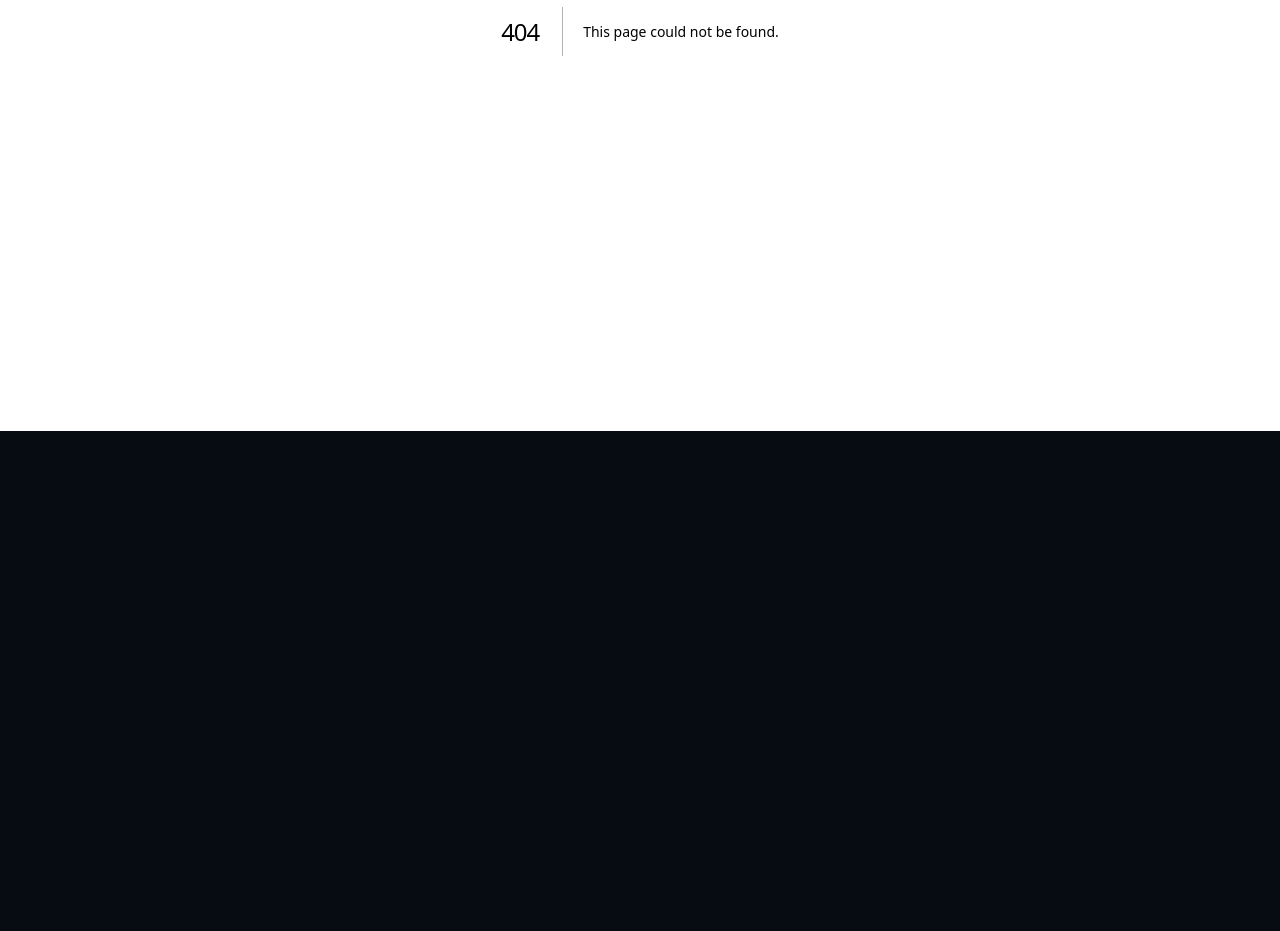
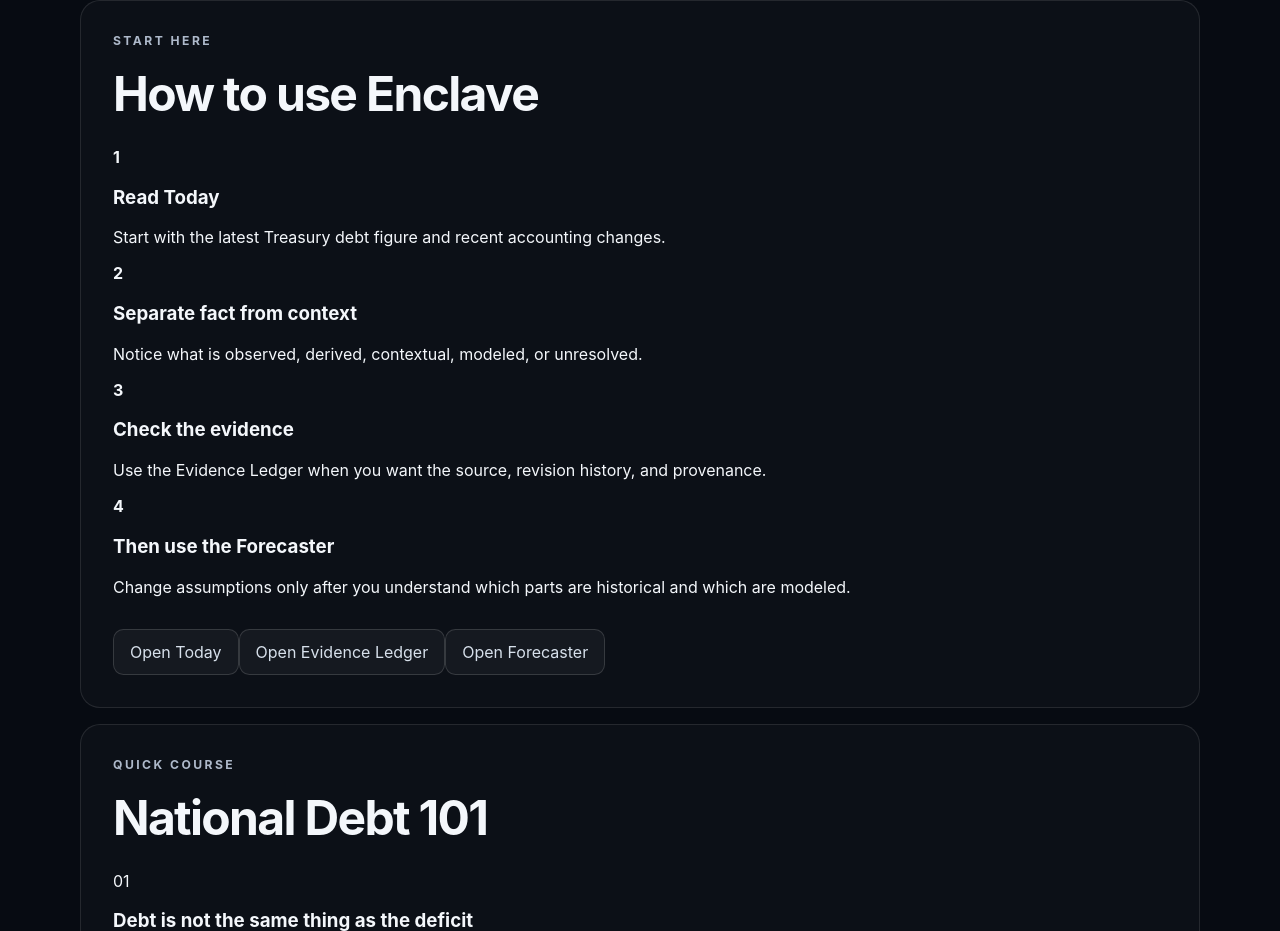
Before and after one commit to CSUF562/DebtForecaster, a Next.js app: page /learn in a window 1280 px wide. Before the commit this address had no page. Shown: the part 428-1359 px from the top of the page. Before the commit the page ends 859 px from the top, so only its background shows below. Built offline with nearby package versions, Linux system fonts and the light colour scheme.

Commit message:
Add beginner National Debt 101 Learn course

```diff
--- /dev/null
+++ b/app/learn/page.tsx
@@ -0,0 +1,192 @@
+import Link from "next/link";
+
+const lessons = [
+  {
+    number: "01",
+    title: "Debt is not the same thing as the deficit",
+    body:
+      "The federal deficit is the gap between what the government spends and what it collects over a period of time, usually a fiscal year. The national debt is the accumulated amount the federal government owes after years of borrowing, adjusted by other financing activity.",
+    takeaway: "Deficit is a flow. Debt is a stock."
+  },
+  {
+    number: "02",
+    title: "The debt has two major components",
+    body:
+      "Debt held by the public is Treasury debt held outside federal government accounts, including by investors, institutions, state and local governments, foreign holders, and the Federal Reserve. Intragovernmental holdings are Treasury securities held by federal trust funds and other government accounts.",
+    takeaway: "Enclave shows both because together they make up total public debt outstanding."
+  },
+  {
+    number: "03",
+    title: "Why can the debt change from one day to the next?",
+    body:
+      "Treasury financing activity changes as the government receives cash, makes payments, issues securities, redeems securities, and moves balances through federal accounts. A daily accounting change tells us what changed in the reported totals. It does not, by itself, prove why every dollar changed.",
+    takeaway: "Accounting establishes movement before causation."
+  },
+  {
+    number: "04",
+    title: "Why debt-to-GDP matters",
+    body:
+      "A dollar amount alone does not tell you how large a debt burden is relative to the economy supporting it. Debt-to-GDP compares debt with annual economic output and is one common way to discuss fiscal scale. It is useful context, not an automatic default trigger or a complete measure of fiscal health.",
+    takeaway: "Ratios add context, but no single ratio explains everything."
+  },
+  {
+    number: "05",
+    title: "The debt ceiling is not the same as new spending",
+    body:
+      "The statutory debt limit governs Treasury's authority to borrow to meet federal obligations already created under existing law. Debates over the debt limit are related to fiscal policy, but raising or suspending the limit does not itself create a new spending program.",
+    takeaway: "Borrowing authority and spending decisions are connected, but they are not identical."
+  },
+  {
+    number: "06",
+    title: "How Enclave wants you to read evidence",
+    body:
+      "Enclave separates observed accounting facts, derived measures, contextual evidence, modeled projections, hypotheses, and unresolved knowledge. That distinction is deliberate. A nearby economic event may be relevant context without being proven as the cause of a specific daily debt movement.",
+    takeaway: "The strongest answer is sometimes: we know this much, and not yet more."
+  }
+];
+
+const glossary = [
+  ["National debt", "The total outstanding federal debt reported by Treasury."],
+  ["Deficit", "When federal outlays exceed federal receipts over a period of time."],
+  ["Surplus", "When federal receipts exceed federal outlays over a period of time."],
+  ["Debt held by the public", "Federal debt held outside federal government accounts."],
+  ["Intragovernmental holdings", "Treasury securities held by federal government accounts and trust funds."],
+  ["Treasury security", "A federal borrowing instrument such as a bill, note, bond, or other Treasury security."],
+  ["Debt-to-GDP", "A ratio comparing debt with the size of the economy."],
+  ["Primary source", "The original government or institutional record rather than a secondary interpretation."],
+  ["Modeled projection", "A scenario produced from assumptions. It is not an observed fact or guaranteed forecast."],
+  ["Unresolved knowledge", "A question for which the available evidence does not yet justify a stronger conclusion."]
+];
+
+export default function LearnPage() {
+  return (
+    <main className="shell">
+      <section className="hero learn-hero">
+        <p className="eyebrow">LEARN · NATIONAL DEBT 101</p>
+        <h1>Understand the numbers before you try to change them.</h1>
+        <p className="learn-intro">
+          A short course for first-time Enclave users. No economics degree,
+          congressional hearing, or ceremonial stack of binders required.
+        </p>
+        <div className="learn-meta">
+          <span>6 short lessons</span>
+          <span>Beginner level</span>
+          <span>About 10 minutes</span>
+        </div>
+      </section>
+
+      <section className="what-changed learn-start">
+        <div className="section-heading">
+          <p className="eyebrow">START HERE</p>
+          <h2>How to use Enclave</h2>
+        </div>
+
+        <div className="learn-flow">
+          <div>
+            <strong>1</strong>
+            <h3>Read Today</h3>
+            <p>Start with the latest Treasury debt figure and recent accounting changes.</p>
+          </div>
+          <div>
+            <strong>2</strong>
+            <h3>Separate fact from context</h3>
+            <p>Notice what is observed, derived, contextual, modeled, or unresolved.</p>
+          </div>
+          <div>
+            <strong>3</strong>
+            <h3>Check the evidence</h3>
+            <p>Use the Evidence Ledger when you want the source, revision history, and provenance.</p>
+          </div>
+          <div>
+            <strong>4</strong>
+            <h3>Then use the Forecaster</h3>
+            <p>Change assumptions only after you understand which parts are historical and which are modeled.</p>
+          </div>
+        </div>
+
+        <div className="learn-actions">
+          <Link className="challenge-link" href="/">Open Today</Link>
+          <Link className="challenge-link" href="/evidence">Open Evidence Ledger</Link>
+          <Link className="challenge-link" href="/forecaster">Open Forecaster</Link>
+        </div>
+      </section>
+
+      <section className="what-changed">
+        <div className="section-heading">
+          <p className="eyebrow">QUICK COURSE</p>
+          <h2>National Debt 101</h2>
+        </div>
+
+        <div className="lesson-list">
+          {lessons.map(lesson => (
+            <article className="lesson-card" key={lesson.number}>
+              <div className="lesson-number">{lesson.number}</div>
+              <div>
+                <h3>{lesson.title}</h3>
+                <p>{lesson.body}</p>
+                <p className="lesson-takeaway">
+                  <strong>Remember:</strong> {lesson.takeaway}
+                </p>
+              </div>
+            </article>
+          ))}
+        </div>
+      </section>
+
+      <section className="what-changed">
+        <div className="section-heading">
+          <p className="eyebrow">COMMON MIX-UPS</p>
+          <h2>Three things not to confuse</h2>
+        </div>
+
+        <div className="misconception-grid">
+          <article>
+            <strong>Debt ≠ deficit</strong>
+            <p>The deficit describes a period. The debt is an accumulated balance.</p>
+          </article>
+          <article>
+            <strong>Context ≠ cause</strong>
+            <p>Two things happening at the same time does not establish a causal link.</p>
+          </article>
+          <article>
+            <strong>Scenario ≠ prediction</strong>
+            <p>A modeled outcome depends on assumptions. Change the assumptions and the scenario can change.</p>
+          </article>
+        </div>
+      </section>
+
+      <section className="what-changed">
+        <div className="section-heading">
+          <p className="eyebrow">GLOSSARY</p>
+          <h2>Words you will see in Enclave</h2>
+        </div>
+
+        <dl className="learn-glossary">
+          {glossary.map(([term, definition]) => (
+            <div key={term}>
+              <dt>{term}</dt>
+              <dd>{definition}</dd>
+            </div>
+          ))}
+        </dl>
+      </section>
+
+      <section className="what-changed learn-finish">
+        <div className="section-heading">
+          <p className="eyebrow">YOU'RE READY</p>
+          <h2>Put the course to work</h2>
+        </div>
+        <p>
+          Go back to Today and identify three things: the observed Treasury figure,
+          one derived trend, and one statement Enclave deliberately leaves unresolved.
+          Then open the Forecaster and remember that its output is modeled rather than observed.
+        </p>
+        <div className="learn-actions">
+          <Link className="challenge-link" href="/">Return to Today</Link>
+          <Link className="challenge-link" href="/history">Explore History</Link>
+          <Link className="challenge-link" href="/forecaster">Try the Forecaster</Link>
+        </div>
+      </section>
+    </main>
+  );
+}
```
